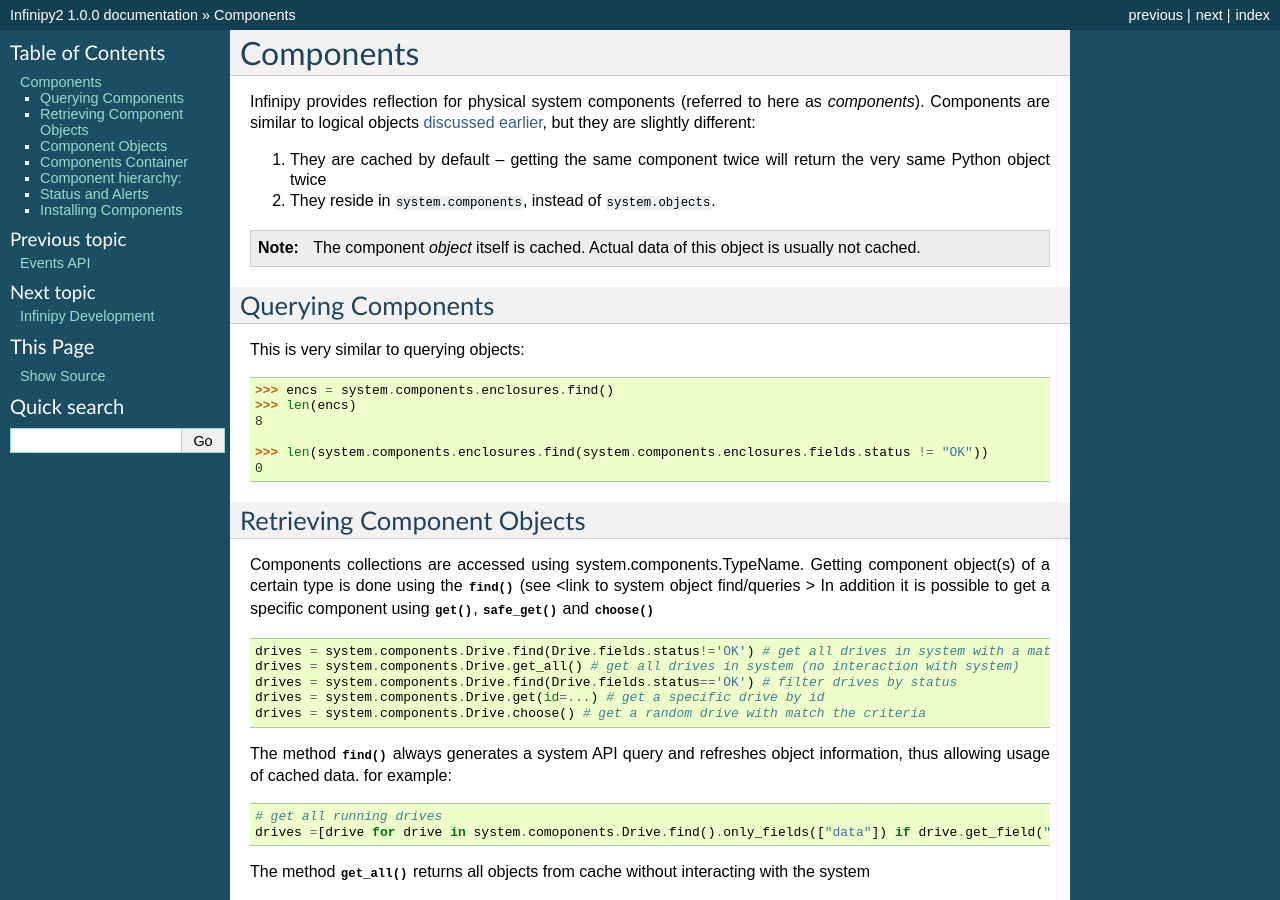
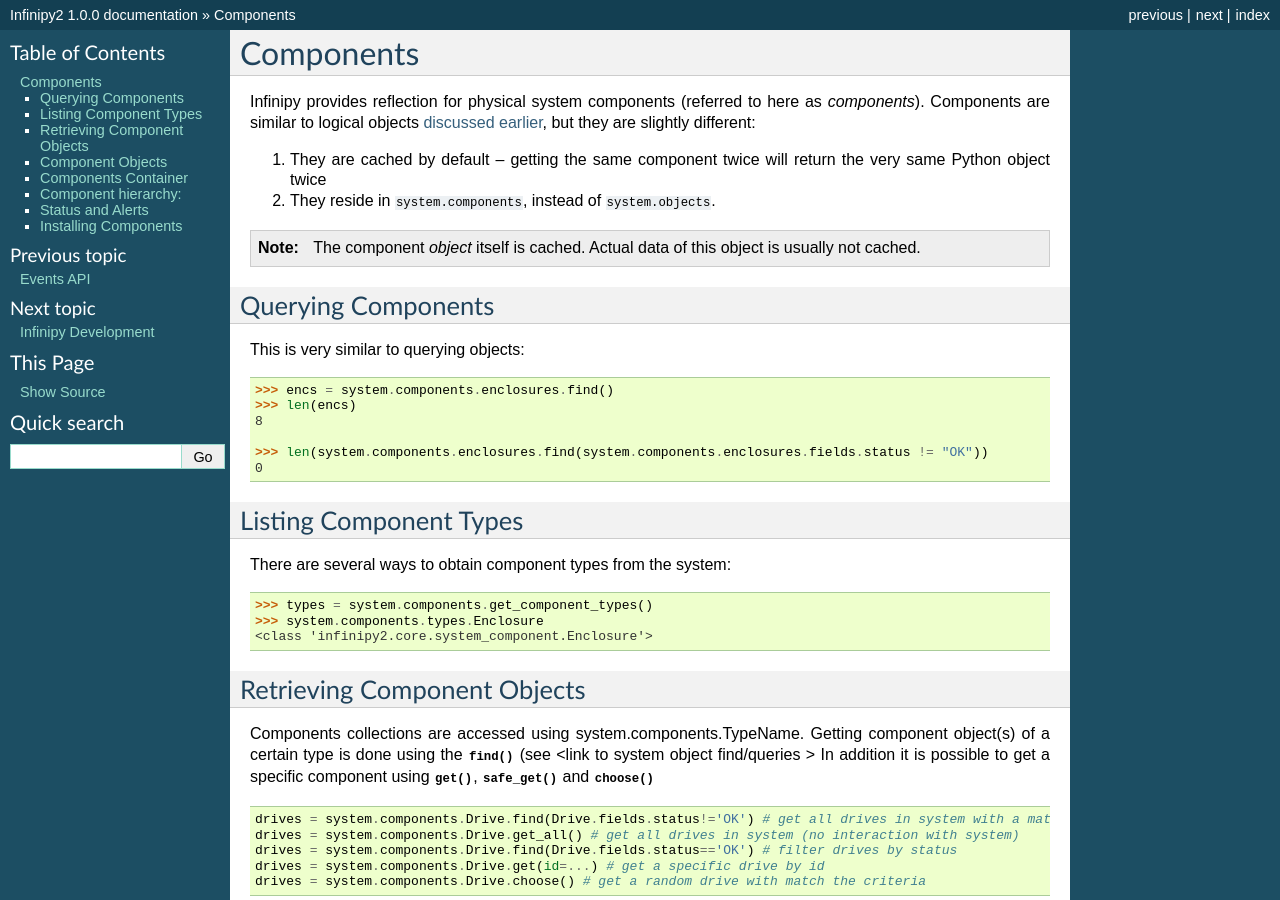
Before and after one commit to Infinidat/infinisdk, a Sphinx documentation site: the page built from doc/components.rst, in a window 1280 px wide and 900 px high. Built offline with Sphinx 7.4.7, drawn with Linux system fonts in a browser that asks for light colours.

Commit message:
Add system.types

```diff
--- a/doc/components.rst
+++ b/doc/components.rst
@@ -22,6 +22,16 @@
     >>> len(system.components.enclosures.find(system.components.enclosures.fields.status != "OK"))
     0
 
+Listing Component Types
+-----------------------
+
+There are several ways to obtain component types from the system:
+
+.. code-block:: python
+
+  >>> types = system.components.get_component_types()
+  >>> system.components.types.Enclosure
+  <class 'infinipy2.core.system_component.Enclosure'>
 
 
 Retrieving Component Objects
```
Also changed, not shown: 2 other files.
